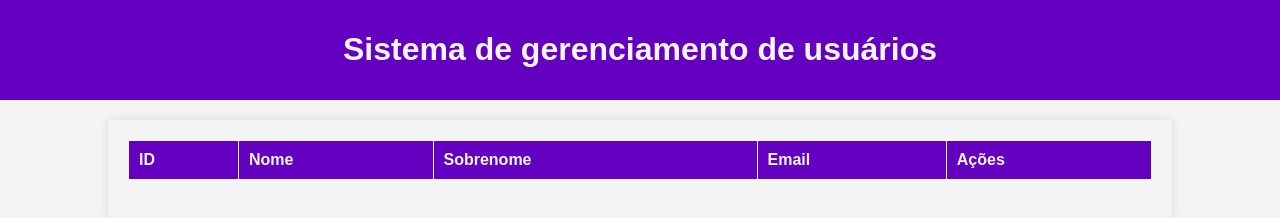
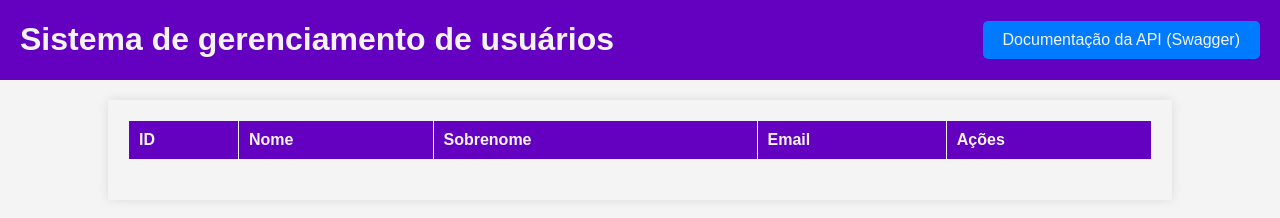
Before and after one commit to LuscaMD/RandomUserPaschoalotto, a plain HTML site: page FrontEnd/index.html in a window 1280 px wide. Drawn offline with Linux system fonts and the light colour scheme; no server answers.

Commit message:
Documentacao

```diff
--- a/FrontEnd/index.html
+++ b/FrontEnd/index.html
@@ -9,6 +9,7 @@
   <body>
     <header>
       <h1>Sistema de gerenciamento de usuários</h1>
+      <a href="https://localhost:7264/swagger/index.html" target="_blank" class="swagger-link">Documentação da API (Swagger)</a>
     </header>
     <div class="container">
       <table id="userTable">
--- a/FrontEnd/styles/style.css
+++ b/FrontEnd/styles/style.css
@@ -16,6 +16,23 @@ header {
   color: var(--white);
   padding: 10px 0;
   text-align: center;
+  display: flex;
+  justify-content: space-between;
+  align-items: center;
+  padding: 0 20px;
+}
+
+.swagger-link {
+  color: var(--white);
+  text-decoration: none;
+  background-color: #007bff;
+  padding: 10px 20px;
+  border-radius: 5px;
+  transition: background-color 0.3s;
+}
+
+.swagger-link:hover {
+  background-color: #0056b3;
 }
 
 .container {
@@ -60,10 +77,15 @@ td {
   cursor: pointer;
   border: none;
   color: var(--white);
+  border-radius: 5px;
 }
 
 .edit-btn {
   background-color: #007bff;
+}
+
+.edit-btn:hover{
+    background-color: #0056b3;
 }
 
 .save-btn {
```
